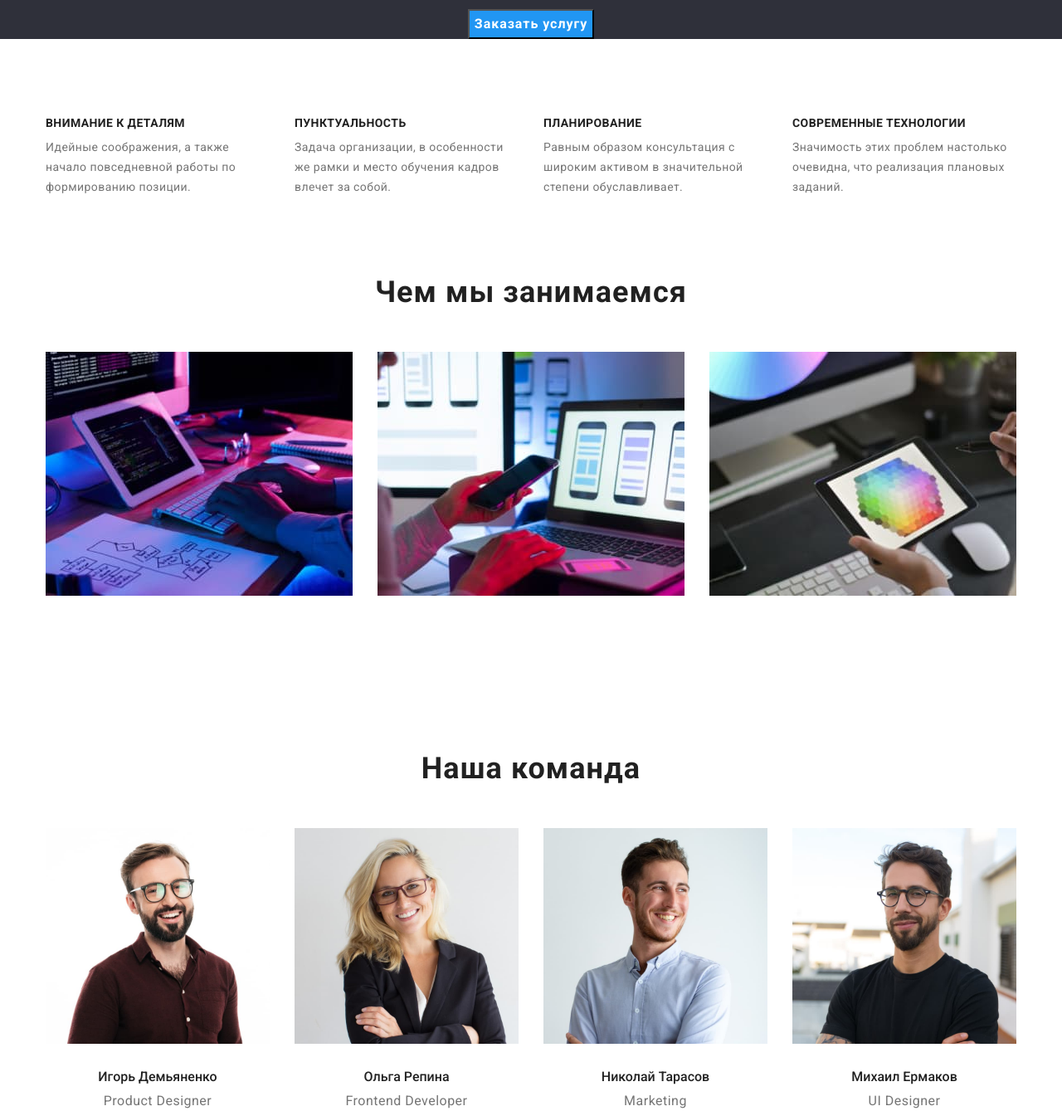
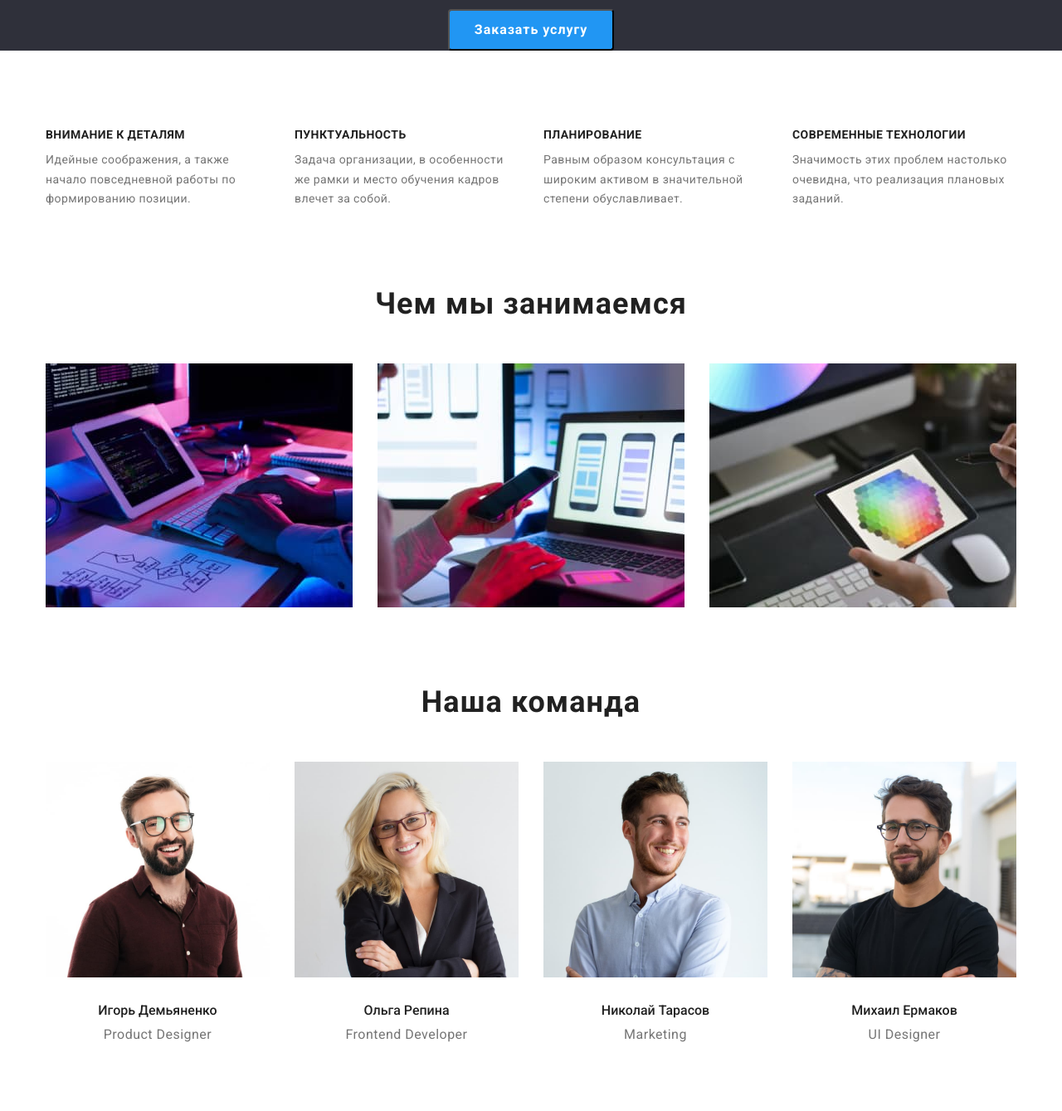
Before and after one commit to iuriibilonog/goit-markup-hw-03, a plain HTML site: page index.html in a window 1280 px wide. Shown: the part 220-1559 px from the top of the page at 83% size. Drawn offline with nearby package versions, Linux system fonts and the light colour scheme.

Commit message:
Переделал секции "Студия" сетками

```diff
--- a/css/style.css
+++ b/css/style.css
@@ -155,8 +155,12 @@ ol {
   margin-bottom: 30px;
 }
 
-.hero button {
+.modal-btn {
   background-color: var(--accent-text-color);
+  min-width: 200px;
+  min-height: 50px;
+  border-radius: 4px;
+  cursor: pointer;
 }
 
 .hero .button-name {
@@ -183,6 +187,15 @@ ol {
 
 .benefits-list {
   display: flex;
+  flex-wrap: wrap;
+  margin-top: -30px;
+  margin-left: -30px;
+}
+
+.benefits-item {
+  margin-top: 30px;
+  margin-left: 30px;
+  width: calc((100% - 120px) / 4);
 }
 
 .benefits .title {
@@ -200,17 +213,15 @@ ol {
   font-size: 14px;
   line-height: 1.71;
   letter-spacing: 0.03em;
-  width: 270px;
-}
-
-.benefits-list > li:not(:last-child) {
-  margin-right: 30px;
 }
 
 /* ========= End Наши приемущества ========= */
 
 /* ========= Чем мы занимаемся ========= */
 
+.work {
+  padding-bottom: 94px;
+}
 .sections-title {
   font-style: normal;
   font-weight: 700;
@@ -223,22 +234,40 @@ ol {
 
 .work-list {
   display: flex;
-  justify-content: space-between;
-  padding-bottom: 94px;
+  flex-wrap: wrap;
+  margin-top: -30px;
+  margin-left: -30px;
+}
+
+.work-list-item {
+  margin-top: 30px;
+  margin-left: 30px;
+  width: calc((100% - 90px) / 3);
 }
 
 /* ========= End Чем мы занимаемся ========= */
 
 /* Наша команда */
 
-.our-team-list {
-  display: flex;
-  justify-content: space-between;
+.our-team {
   padding-bottom: 94px;
 }
 
-.our-team .sections-title {
-  padding-top: 94px;
+.our-team-list {
+  display: flex;
+  flex-wrap: wrap;
+  margin-top: -30px;
+  margin-left: -30px;
+}
+
+.our-team-list-item {
+  margin-top: 30px;
+  margin-left: 30px;
+  width: calc((100% - 120px) / 4);
+}
+
+.our-team-item-desc {
+  padding-top: 30px;
 }
 
 .our-team .person-title {
@@ -247,7 +276,6 @@ ol {
   font-size: 16px;
   line-height: 1.19;
   text-align: center;
-  padding-top: 30px;
   padding-bottom: 10px;
 }
 
--- a/index.html
+++ b/index.html
@@ -43,7 +43,7 @@
     <section class="hero">
       <div class="container">
       <h1 class="title">Эффективные решения для вашего бизнеса</h1>
-      <button type="button"><span class="button-name">Заказать услугу</span></button>
+      <button class="modal-btn" type="button"><span class="button-name">Заказать услугу</span></button>
       </div>
     </section>
 
@@ -52,22 +52,23 @@
       <div class="container">
       <h2 class="benefits-title">Наши преимущества</h2>
       <ul class="benefits-list">
-        <li>
+        <li class="benefits-item">
           <h3 class="title">Внимание к деталям</h3>
           <p class="text">Идейные соображения, а также начало повседневной работы по формированию позиции.</p>
         </li>
-        <li>
+        <li class="benefits-item">
           <h3 class="title">Пунктуальность</h3>
           <p class="text">Задача организации, в особенности же рамки и место обучения кадров влечет за собой.</p>
         </li>
-        <li>
+        <li class="benefits-item">
           <h3 class="title">Планирование</h3>
           <p class="text">Равным образом консультация с широким активом в значительной степени обуславливает.</p>
         </li>
-        <li>
+        <li class="benefits-item">
           <h3 class="title">Современные технологии</h3>
           <p class="text">Значимость этих проблем настолько очевидна, что реализация плановых заданий.</p>
         </li>
+
       </ul>
 
       </div>
@@ -79,9 +80,9 @@
       <div class="container">
       <h2 class="sections-title">Чем мы занимаемся</h2>
       <ul class="work-list">
-        <li><img src="./img/box1.jpg" width="370" height="294" alt="Чем мы занимаемся 1"></li>
-        <li><img src="./img/box2.jpg" width="370" height="294" alt="Чем мы занимаемся 2"></li>
-        <li><img src="./img/box3.jpg" width="370" height="294" alt="Чем мы занимаемся 3"></li>
+        <li class="work-list-item"><img src="./img/box1.jpg" width="370" height="294" alt="Чем мы занимаемся 1"></li>
+        <li class="work-list-item"><img src="./img/box2.jpg" width="370" height="294" alt="Чем мы занимаемся 2"></li>
+        <li class="work-list-item"><img src="./img/box3.jpg" width="370" height="294" alt="Чем мы занимаемся 3"></li>
 
       </ul>
       </div>
@@ -92,21 +93,29 @@
       <div class="container">
       <h2 class="sections-title">Наша команда</h2>
       <ul class="our-team-list">
-        <li><img src="./img/img.jpg" width="270" height="260"  alt="Сотрудник1">
+        <li class="our-team-list-item"><img src="./img/img.jpg" width="270" height="260"  alt="Сотрудник1">
+          <div class="our-team-item-desc">
           <h3 class="person-title">Игорь Демьяненко</h3>
           <p class="person-text">Product Designer</p>
+          </div>
         </li>
-        <li><img src="./img/img1.jpg" width="270" height="260" alt="Сотрудник2">
+        <li class="our-team-list-item"><img src="./img/img1.jpg" width="270" height="260" alt="Сотрудник2">
+          <div class="our-team-item-desc">
           <h3 class="person-title">Ольга Репина</h3>
           <p class="person-text">Frontend Developer</p>
+          </div>
         </li>
-        <li><img src="./img/img2.jpg" width="270" height="260" alt="Сотрудник3">
+        <li class="our-team-list-item"><img src="./img/img2.jpg" width="270" height="260" alt="Сотрудник3">
+          <div class="our-team-item-desc">
           <h3 class="person-title">Николай Тарасов</h3>
           <p class="person-text">Marketing</p>
+          </div>
         </li>
-        <li><img src="./img/img3.jpg" width="270" height="260" alt="Сотрудник4">
+        <li class="our-team-list-item"><img src="./img/img3.jpg" width="270" height="260" alt="Сотрудник4">
+          <div class="our-team-item-desc">
           <h3 class="person-title">Михаил Ермаков</h3>
           <p class="person-text">UI Designer</p>
+          </div>
         </li>
 
       </ul>
```
Also changed, not shown: portfolio.html (+12 -8 lines).
